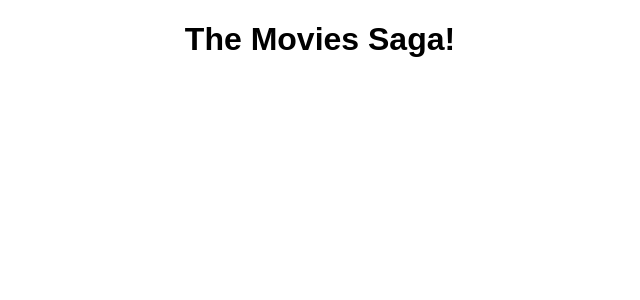
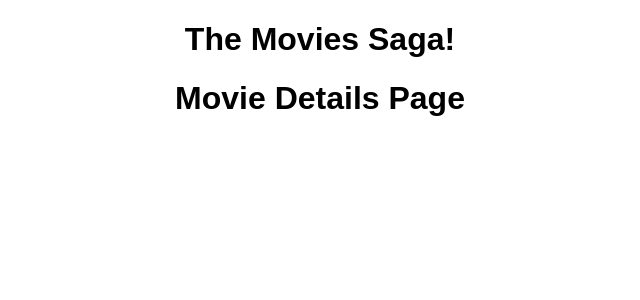
Before and after one commit to TerryOKeefe/Movie-Catalog, a React (Create React App) app: page /#/details in a window 1280 px wide. Shown: the top 300 px of the page, without its empty margins (320-960 px from the left). Built offline with nearby package versions, Linux system fonts and the light colour scheme.

Commit message:
initial DetailsView setup

```diff
--- a/src/components/App/App.js
+++ b/src/components/App/App.js
@@ -1,6 +1,7 @@
 import {HashRouter as Router, Route} from 'react-router-dom';
 import './App.css';
-import MovieList from '../MovieList/MovieList'
+import MovieList from '../MovieList/MovieList';
+import DetailsView from '../DetailsView/DetailsView';
 
 function App() {
   return (
@@ -12,7 +13,9 @@ function App() {
         </Route>
 
         {/* Details page */}
-
+        <Route path="/details">
+          <DetailsView />
+        </Route>
         {/* Add Movie page */}
       </Router>
     </div>
--- /dev/null
+++ b/src/components/DetailsView/DetailsView.jsx
@@ -0,0 +1,29 @@
+// import react and react-redux
+import { useEffect } from 'react';
+import { useDispatch, useSelector } from 'react-redux';
+
+// function to display movie details
+function DetailsView() {
+
+    // setup dispatch
+    const dispatch = useDispatch();
+
+    // useEffect for getDetails
+    useEffect(() => {
+        getDetails() // load once
+    }, []);
+
+    // function to get individual details
+    const getDetails = () => {
+        dispatch({type: 'GET_DETAILS'});
+    }
+
+    return (
+        <div>
+            <h1>Movie Details Page</h1>
+        </div>
+    )
+} // end DetailsView
+
+// export DetailsView
+export default DetailsView;
```
Also changed, not shown: 1 other file (tests, documents, lock files or other folders).
